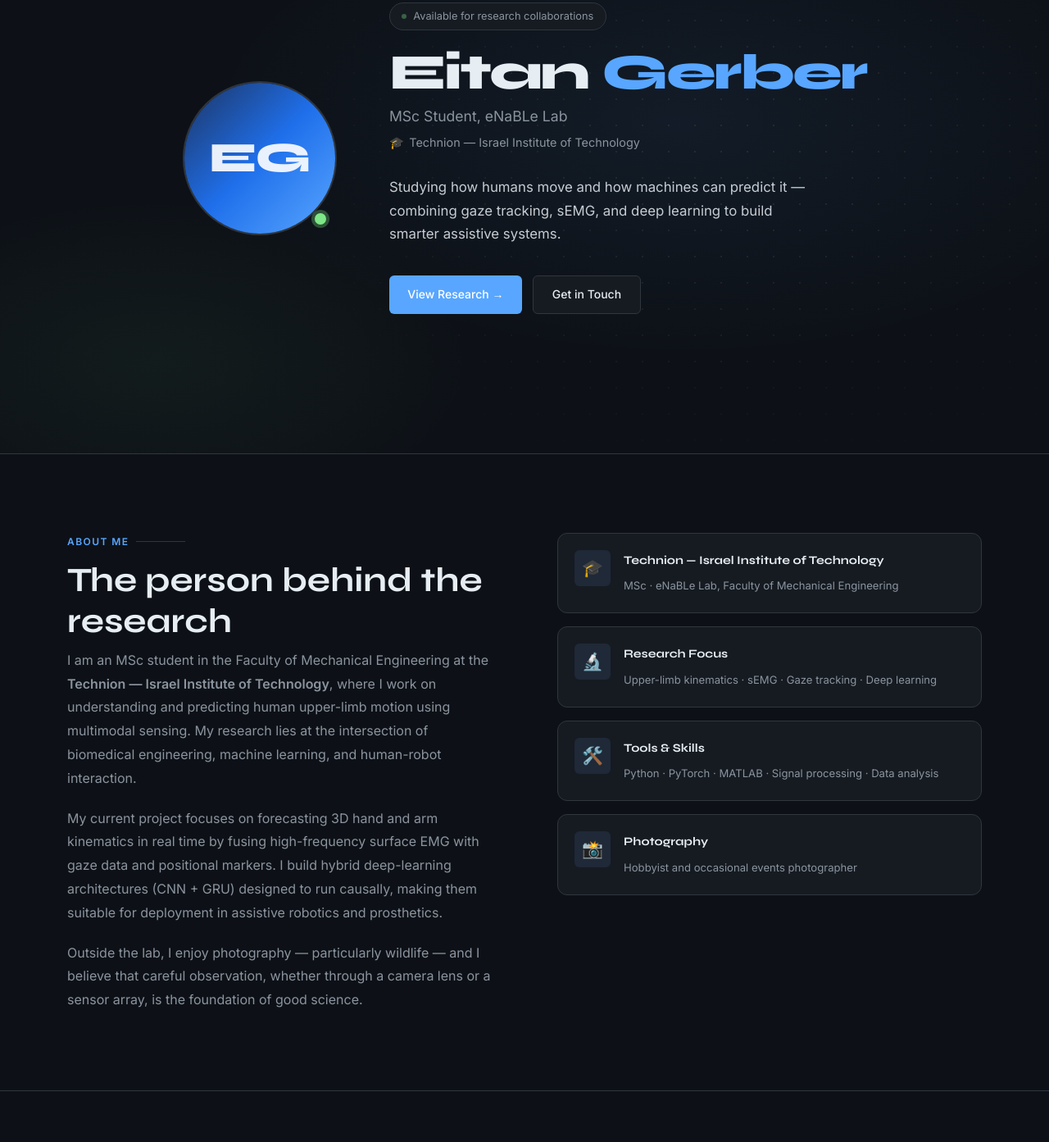
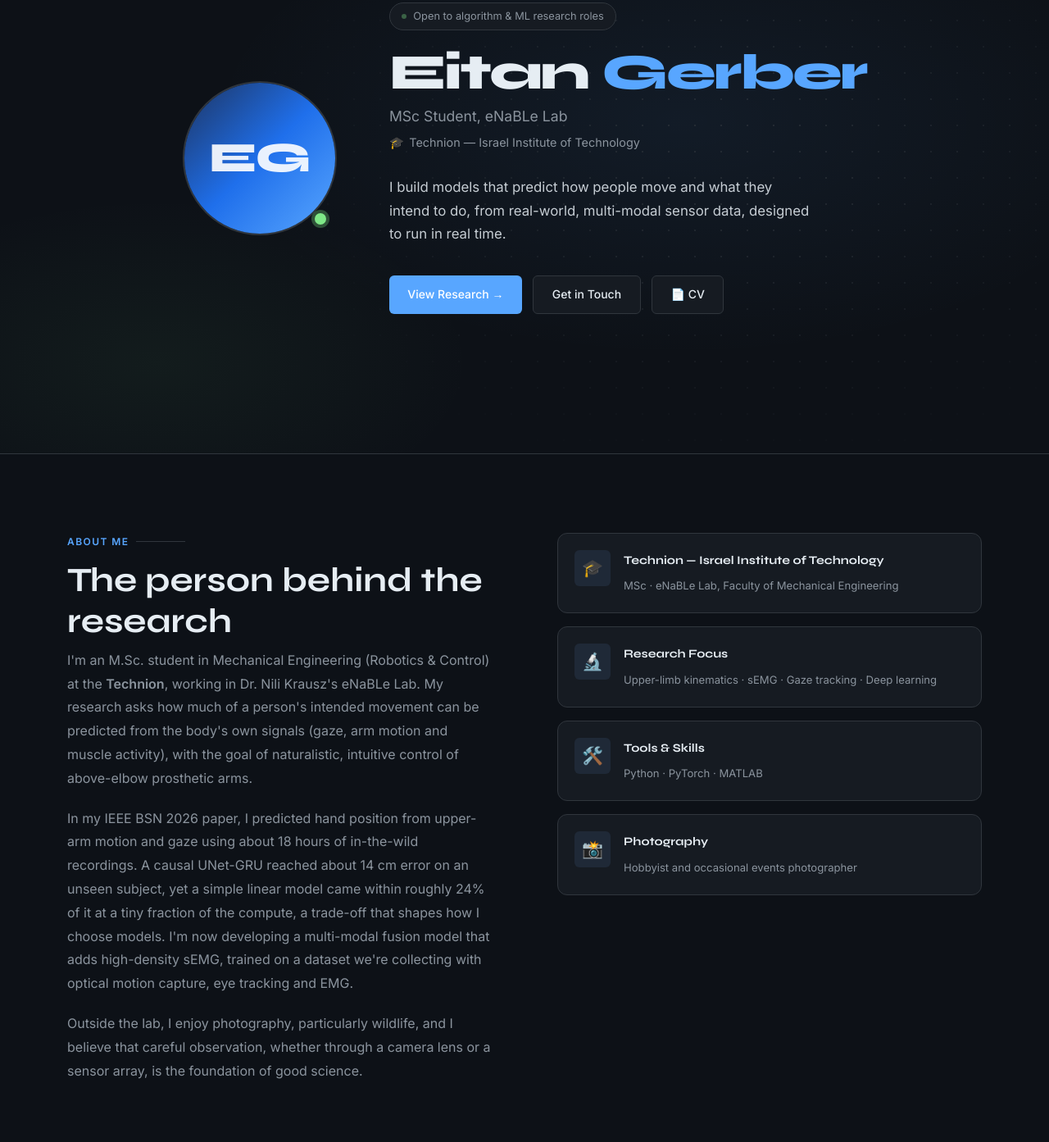
Before and after one commit to e-gerber-technion/e-gerber-technion.github.io, a plain HTML site: page index.html in a window 1280 px wide. Shown: the part 247-1640 px from the top of the page at 82% size. Drawn offline with Linux system fonts and the light colour scheme.

Commit message:
Update site content: CV, bio, research entries, Scholar link
- index.html: enable CV button, new status line, tagline, bio, title and
  meta descriptions; trim Tools & Skills to the approved list
- research.html: remove BSN 2026 paper links (OpenReview + PDF) and the
  hosted paper PDF pending indexing; add ICME preliminary-results note;
  standardize author lines to "E. Gerber, N. E. Krausz"
- simulations.html: add AI-tooling disclosure to the UR simulator card
- contact.html: enable Google Scholar card
- Remove leftover template instruction comments

Co-Authored-By: Claude Opus 5.5 <noreply@anthropic.com>

```diff
--- a/index.html
+++ b/index.html
@@ -4,11 +4,11 @@
 <head>
   <meta charset="UTF-8" />
   <meta name="viewport" content="width=device-width, initial-scale=1.0" />
-  <title>Eitan Gerber — Researcher & Photographer</title>
+  <title>Eitan Gerber — Robotics & ML Researcher</title>
   <meta name="description"
-    content="Personal website of Eitan Gerber — MSc researcher at the Technion and photography enthusiast." />
+    content="Eitan Gerber, M.Sc. researcher at the Technion building models that predict human motion and intent from multi-modal sensor data. Research, simulations and photography." />
   <meta property="og:title" content="Eitan Gerber" />
-  <meta property="og:description" content="Researcher at Technion · Photography · Academic work" />
+  <meta property="og:description" content="Robotics &amp; ML research at the Technion · Simulations · Photography" />
   <meta property="og:type" content="website" />
   <meta property="og:url" content="https://e-gerber-technion.github.io" />
   <meta name="color-scheme" content="dark light" />
@@ -73,11 +73,6 @@
           <!-- Avatar -->
           <div class="hero-avatar-wrap reveal">
             <div class="hero-avatar">
-              <!--
-                TO ADD YOUR PHOTO:
-                Replace the .avatar-placeholder div below with:
-                <img src="assets/images/avatar.jpg" alt="Eitan Gerber" />
-              -->
               <div class="avatar-placeholder" aria-hidden="true">EG</div>
             </div>
             <div class="hero-status" aria-hidden="true">
@@ -89,7 +84,7 @@
           <div class="hero-text reveal reveal-delay-1">
             <div class="hero-eyebrow">
               <span class="hero-eyebrow-dot" aria-hidden="true"></span>
-              Available for research collaborations
+              Open to algorithm &amp; ML research roles
             </div>
 
             <h1 class="hero-name">
@@ -102,13 +97,9 @@
               Technion — Israel Institute of Technology
             </p>
 
-            <!--
-              TODO: Replace the tagline below with your own one-liner.
-            -->
             <p class="hero-tagline">
-              Studying how humans move and how machines can predict it —
-              combining gaze tracking, sEMG, and deep learning to build
-              smarter assistive systems.
+              I build models that predict how people move and what they intend to do,
+              from real-world, multi-modal sensor data, designed to run in real time.
             </p>
 
             <div class="hero-ctas">
@@ -118,15 +109,9 @@
               <a href="contact.html" class="btn btn-secondary" id="hero-contact-btn">
                 Get in Touch
               </a>
-              <!--
-                TO ADD YOUR CV:
-                1. Place your CV PDF at  assets/cv.pdf
-                2. Uncomment the link below:
-
-              <a href="assets/cv.pdf" class="btn btn-secondary" target="_blank" rel="noopener" id="hero-cv-btn">
+              <a href="assets/Eitan_Gerber_CV.pdf" class="btn btn-secondary" target="_blank" rel="noopener" id="hero-cv-btn">
                 📄 CV
               </a>
-              -->
             </div>
           </div>
         </div>
@@ -146,29 +131,23 @@
               The person behind the research
             </h2>
 
-            <!--
-              TODO: Replace the paragraphs below with your own bio.
-                    Write 2–3 paragraphs covering your background,
-                    research interests, and what drives you.
-            -->
             <div class="reveal reveal-delay-2">
               <p>
-                I am an MSc student in the Faculty of Mechanical Engineering at the
-                <strong>Technion — Israel Institute of Technology</strong>, where I work on
-                understanding and predicting human upper-limb motion using multimodal sensing.
-                My research lies at the intersection of biomedical engineering, machine learning,
-                and human-robot interaction.
+                I'm an M.Sc. student in Mechanical Engineering (Robotics &amp; Control) at the
+                <strong>Technion</strong>, working in Dr. Nili Krausz's eNaBLe Lab. My research asks how much
+                of a person's intended movement can be predicted from the body's own signals (gaze, arm motion
+                and muscle activity), with the goal of naturalistic, intuitive control of above-elbow prosthetic arms.
               </p>
               <p>
-                My current project focuses on forecasting 3D hand and arm kinematics in real time
-                by fusing high-frequency surface EMG with gaze data and positional markers.
-                I build hybrid deep-learning architectures (CNN + GRU) designed to run causally,
-                making them suitable for deployment in assistive robotics and prosthetics.
+                In my IEEE BSN 2026 paper, I predicted hand position from upper-arm motion and gaze using about
+                18 hours of in-the-wild recordings. A causal UNet-GRU reached about 14 cm error on an unseen subject,
+                yet a simple linear model came within roughly 24% of it at a tiny fraction of the compute, a trade-off
+                that shapes how I choose models. I'm now developing a multi-modal fusion model that adds high-density
+                sEMG, trained on a dataset we're collecting with optical motion capture, eye tracking and EMG.
               </p>
               <p>
-                Outside the lab, I enjoy photography — particularly wildlife —
-                and I believe that careful observation, whether through a camera lens or a sensor array,
-                is the foundation of good science.
+                Outside the lab, I enjoy photography, particularly wildlife, and I believe that careful observation,
+                whether through a camera lens or a sensor array, is the foundation of good science.
               </p>
             </div>
           </div>
@@ -192,7 +171,7 @@
               <div class="highlight-icon" aria-hidden="true">🛠️</div>
               <div class="highlight-text">
                 <strong>Tools & Skills</strong>
-                <span>Python · PyTorch · MATLAB · Signal processing · Data analysis</span>
+                <span>Python · PyTorch · MATLAB</span>
               </div>
             </div>
             <div class="highlight-item" id="highlight-photo">
```
Also changed, not shown: contact.html (+4 -52 lines), research.html (+7 -35 lines), simulations.html (+1 -1 lines), 2 other files.
